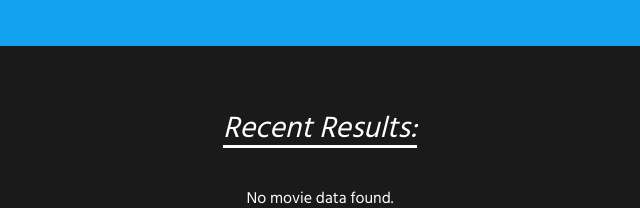
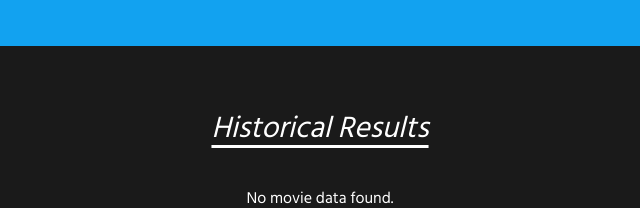
Before and after one commit to ajayshans/moviequest, a plain HTML site: page index.html in a window 1280 px wide. Both pictures are taken after a click on the button "View Historical Results". Shown: the part 758-966 px from the top of the page, 320-960 px from the left. Drawn offline with nearby package versions, Linux system fonts and the light colour scheme; a web font is replaced by a local one.

Commit message:
Rename Recent Results

```diff
--- a/index.html
+++ b/index.html
@@ -131,7 +131,7 @@
 
         <!-- Historical Results -->
         <section>
-            <h2 id ="recent-results" class="text-center italic text-3xl underline underline-offset-8 rounded p-10">Recent Results:</h2>
+            <h2 id ="recent-results" class="text-center italic text-3xl underline underline-offset-8 rounded p-10">Historical Results</h2>
             <ol id = "history-list"></ol>
         </section>
     </main>
```
